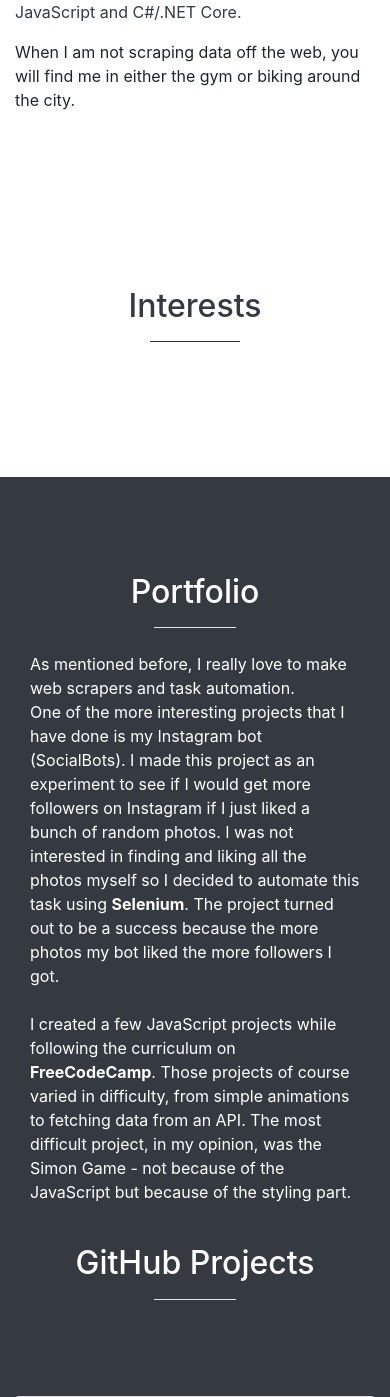
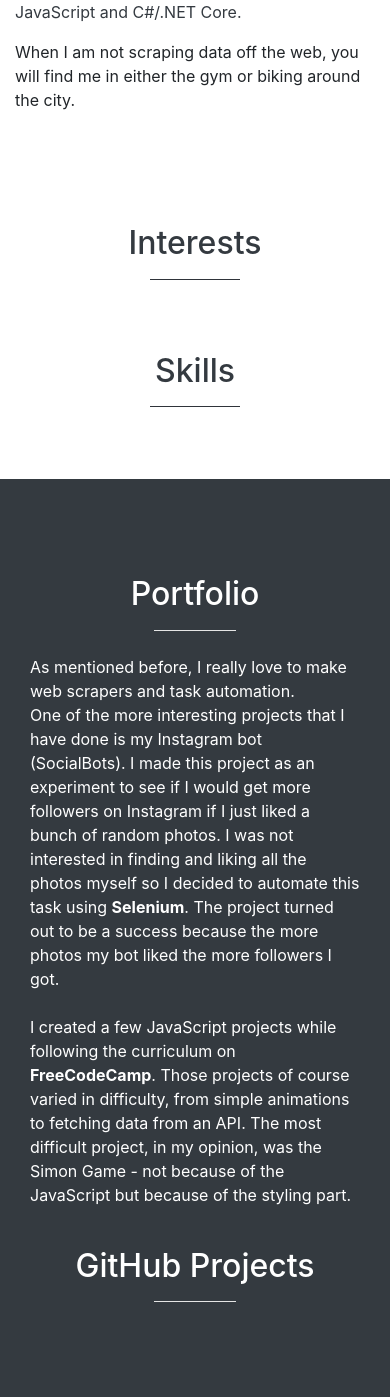
Before and after one commit to henrikac/portfolio, a Flask app: template src/templates/index.html in a window 390 px wide. Shown: the part 1291-2688 px from the top of the page. Run offline with Flask 2, Linux system fonts and the light colour scheme; the template is opened without the code that fills it, so the values that code supplies are empty; some libraries are stand-ins or nearby versions.

Commit message:
added skills section

```diff
--- a/src/app.py
+++ b/src/app.py
@@ -22,6 +22,17 @@
             'Task automation',
             'Data mining'
     ]
+    skills = [
+            'HTML/CSS',
+            'Bootstrap',
+            'JavaScript',
+            'Python',
+            'C/C++',
+            'C#/.NET Core',
+            'SQL',
+            'Git',
+            'Heroku'
+    ]
     repo_names = [
             'npy',
             'SocialBots',
@@ -32,4 +43,8 @@
     ]
     repos = [repo for repo in gh.get_user().get_repos() if repo.name in repo_names]
 
-    return render_template('index.html', now=now, repos=repos, interests=interests)
+    return render_template('index.html',
+                            now=now,
+                            repos=repos,
+                            interests=interests,
+                            skills=skills)
--- a/src/templates/index.html
+++ b/src/templates/index.html
@@ -72,6 +72,16 @@
 					<ul class="list-unstyled text-center">
 						{% for interest in interests %}
 							<li class="text-dark">{{ interest }}</li>
+						{% endfor %}
+					</ul>
+				</div>
+
+				<div class="col-md-4 offset-md-8 pt-5 pt-sm-0">
+					<h2 class="text-center text-dark">Skills</h2>
+					<hr class="mt-3 mb-4 w-25 bg-dark">
+					<ul class="list-unstyled text-center">
+						{% for skill in skills %}
+							<li class="text-dark">{{ skill }}</li>
 						{% endfor %}
 					</ul>
 				</div>
```
